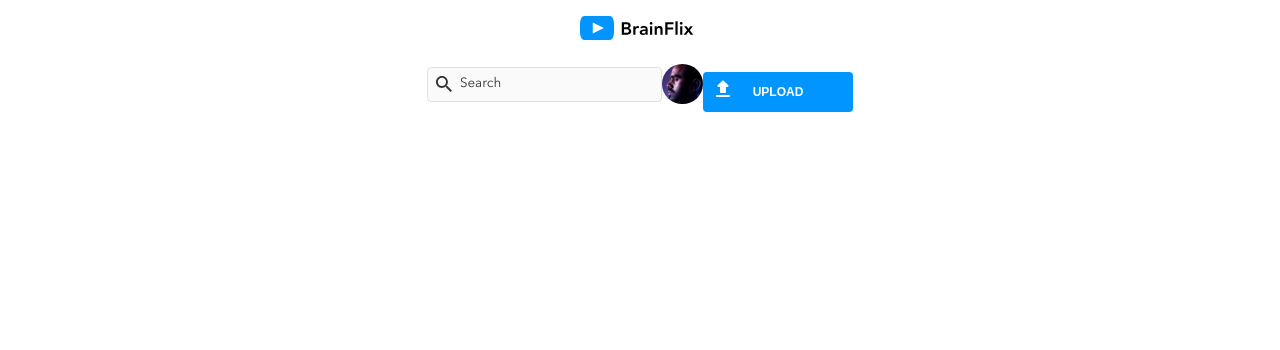
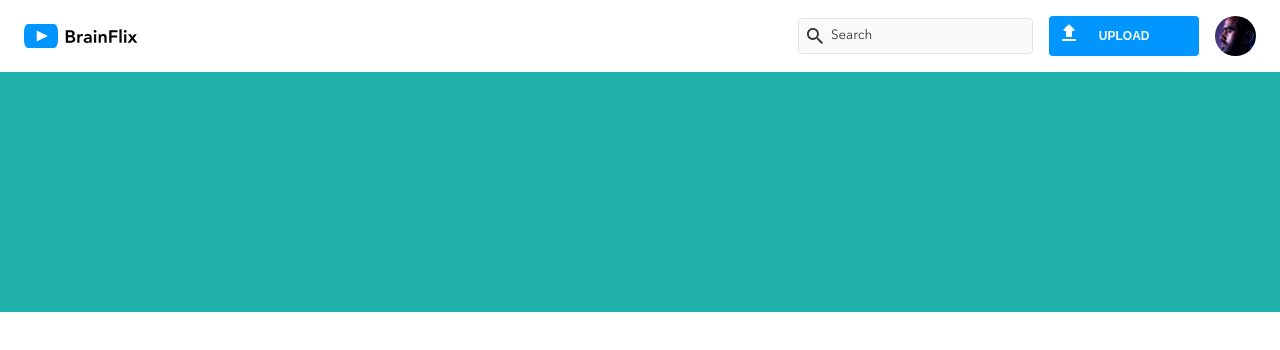
Before and after one commit to henryluan95/henry-luan-brainfix, a React (Create React App) app: page / in a window 1280 px wide. Shown: the top 350 px of the page. Built offline with nearby package versions, Linux system fonts and the light colour scheme.

Commit message:
Created responsive design for navbar

```diff
--- a/src/App.js
+++ b/src/App.js
@@ -6,6 +6,7 @@ function App() {
   return (
     <>
       <Navbar />
+      <section></section>
     </>
   );
 }
--- a/src/App.scss
+++ b/src/App.scss
@@ -1 +1,6 @@
 @use "./styles/reset";
+
+section {
+  height: 30vh;
+  background-color: lightseagreen;
+}
--- a/src/components/Navbar/Navbar.scss
+++ b/src/components/Navbar/Navbar.scss
@@ -4,12 +4,19 @@
 .nav {
   padding: $padding-regular-mobile;
   @include flex-layout(column, center, center);
+  @include tablet {
+    @include flex-layout(row, space-between, center);
+    padding: $padding-regular-mobile $padding-regular-tablet-desk;
+  }
 
   &__logo {
     max-width: 7.5rem;
     margin-bottom: $padding-regular-mobile;
     display: inline-block;
     width: 7.5rem;
+    @include tablet {
+      margin-bottom: 0;
+    }
   }
 
   &__logo-image {
@@ -38,11 +45,20 @@
     &::placeholder {
       color: $color-primary-black;
     }
+
+    @include tablet {
+      order: 1;
+    }
   }
 
   &__button {
     order: 3;
     margin-top: $padding-regular-mobile;
+    @include tablet {
+      order: 2;
+      margin-top: 0;
+      margin: 0 $padding-regular-mobile;
+    }
   }
 
   &__profile-picture {
@@ -56,6 +72,7 @@
     @include tablet {
       max-width: 2.55rem;
       height: 2.5rem;
+      order: 3;
     }
   }
 }
```
